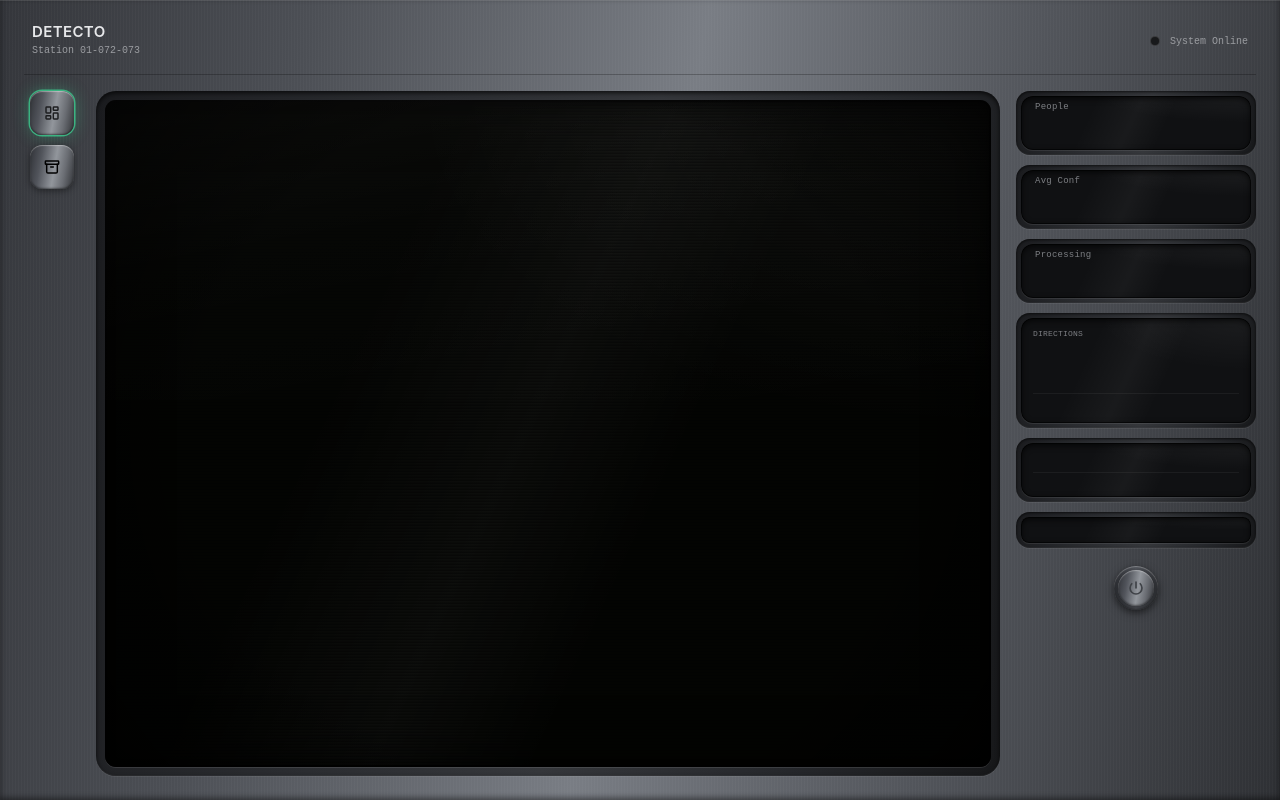
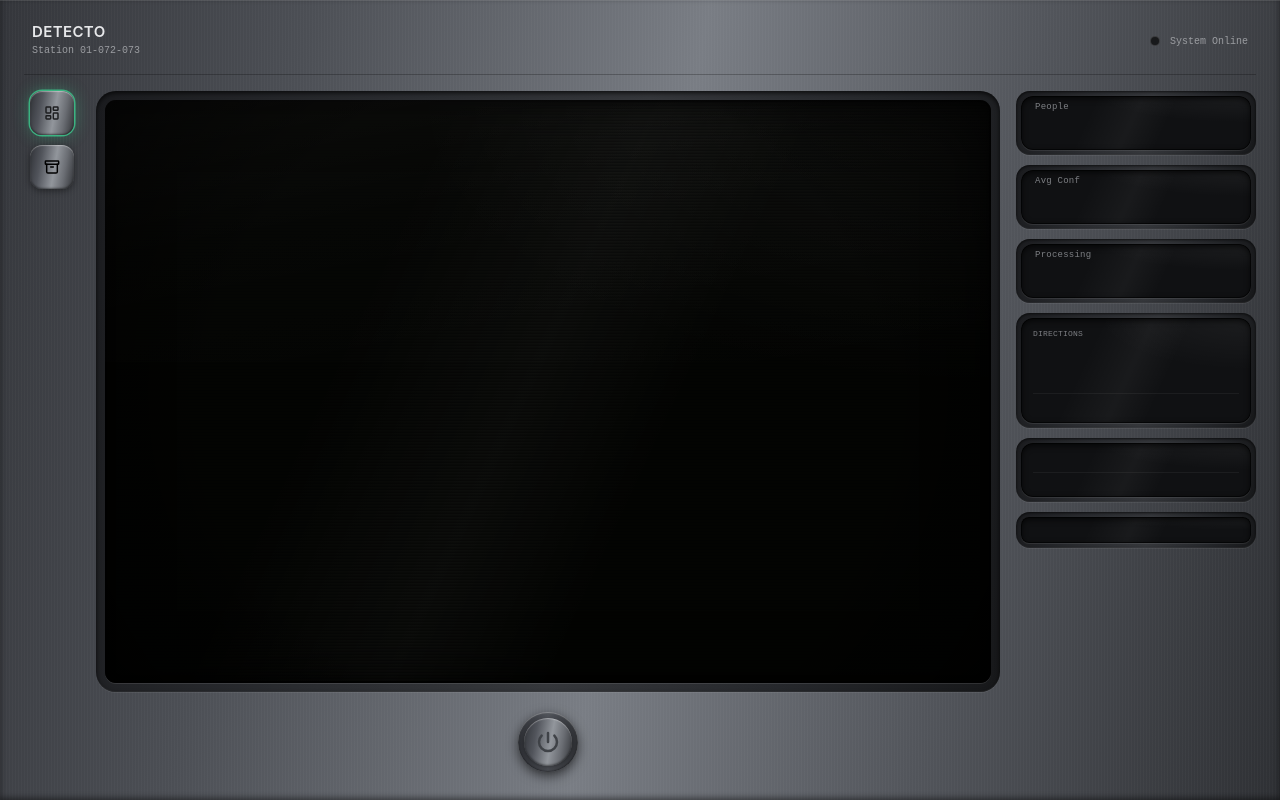
Before and after one commit to f18charles/detecto, a React app in the folder frontend/: page / in a window 1280 px wide. Built offline with nearby package versions, Linux system fonts and the light colour scheme; no server answers; the HTML template or start-up script is replaced by a standard one.

Commit message:
feat: enlarge power button and reposition to bottom center of screen area

```diff
--- a/frontend/src/components/chassis/ConsoleShell.jsx
+++ b/frontend/src/components/chassis/ConsoleShell.jsx
@@ -2,6 +2,7 @@ import TopBar from './TopBar';
 import NavSection from './NavSection';
 import ScreenBezel from './ScreenBezel';
 import StatsScreens from '../display/stats/StatsScreens';
+import PowerButton from './PowerButton';
 
 function ConsoleShell() {
   return (
@@ -9,8 +10,11 @@ function ConsoleShell() {
       <TopBar />
       <div className="flex-1 min-h-0 grid grid-cols-1 md:grid-cols-[48px_1fr_180px] lg:grid-cols-[56px_1fr_240px] gap-3 md:gap-4">
         <NavSection />
-        <div className="flex flex-col gap-3 min-h-0">
+        <div className="flex flex-col justify-between gap-3 min-h-0">
           <ScreenBezel />
+          <div className="flex justify-center items-center pt-2 pb-1">
+            <PowerButton />
+          </div>
         </div>
         <StatsScreens />
       </div>
--- a/frontend/src/components/chassis/PowerButton.jsx
+++ b/frontend/src/components/chassis/PowerButton.jsx
@@ -14,20 +14,20 @@ export default function PowerButton() {
   };
 
   return (
-    <div className="flex items-center justify-center p-1 bg-gradient-to-r from-[#2f3136] via-[#52555c] to-[#303236] rounded-full shadow-[inset_0_1px_1px_rgba(255,255,255,0.3),inset_0_-1px_2px_rgba(0,0,0,0.4),0_3px_8px_rgba(0,0,0,0.5)]">
+    <div className="flex items-center justify-center p-1.5 bg-gradient-to-r from-[#2f3136] via-[#52555c] to-[#303236] rounded-full shadow-[inset_0_1px_1px_rgba(255,255,255,0.35),inset_0_-1px_2px_rgba(0,0,0,0.45),0_4px_12px_rgba(0,0,0,0.6)]">
       <button
         type="button"
         tabIndex={-1}
         onClick={handleClick}
-        className={`silver-btn rounded-full w-9 h-9 flex items-center justify-center cursor-pointer pointer-events-auto transition-all ${
+        className={`silver-btn rounded-full w-12 h-12 flex items-center justify-center cursor-pointer pointer-events-auto transition-all ${
           isPowerOn ? 'silver-btn-active' : ''
         }`}
         title={isPowerOn ? 'Power Off Console' : 'Power On Console'}
       >
         <svg
-          className={`w-4 h-4 ${
+          className={`w-6 h-6 ${
             isPowerOn
-              ? 'text-display-green drop-shadow-[0_0_6px_#3DDC97]'
+              ? 'text-display-green drop-shadow-[0_0_8px_#3DDC97]'
               : 'text-[#3f4247]'
           }`}
           fill="none"
--- a/frontend/src/components/display/stats/StatsScreens.jsx
+++ b/frontend/src/components/display/stats/StatsScreens.jsx
@@ -3,7 +3,6 @@ import StatScreen from './StatScreen';
 import DirectionsPanel from './DirectionsPanel';
 import StatePanel from './StatePanel';
 import ToastScreen from './ToastScreen';
-import PowerButton from '../../chassis/PowerButton';
 import { formatConfidence, formatTime, padCount } from '../../../utils/format';
 
 function StatsScreens() {
@@ -21,9 +20,6 @@ function StatsScreens() {
       <DirectionsPanel />
       <StatePanel />
       <ToastScreen />
-      <div className="flex justify-center pt-2">
-        <PowerButton />
-      </div>
     </div>
   );
 }
```
